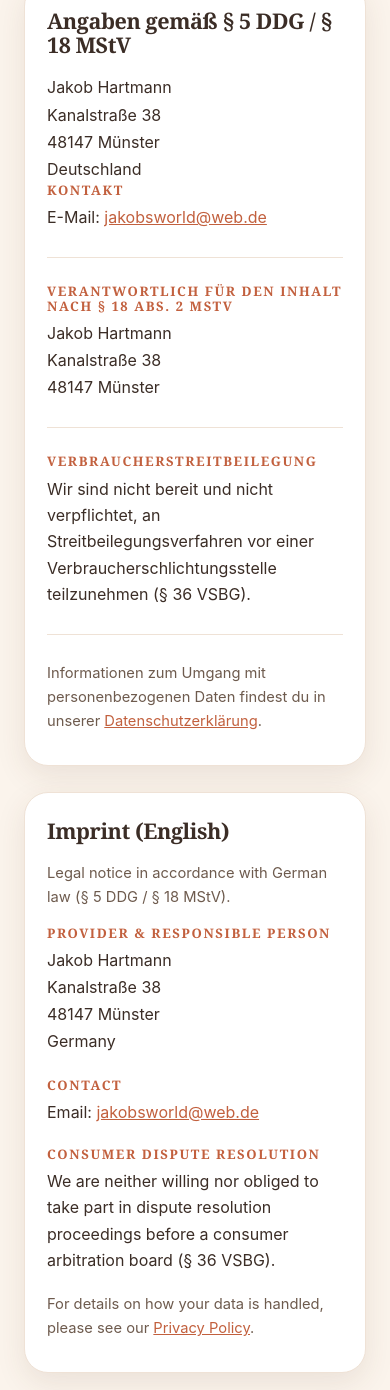
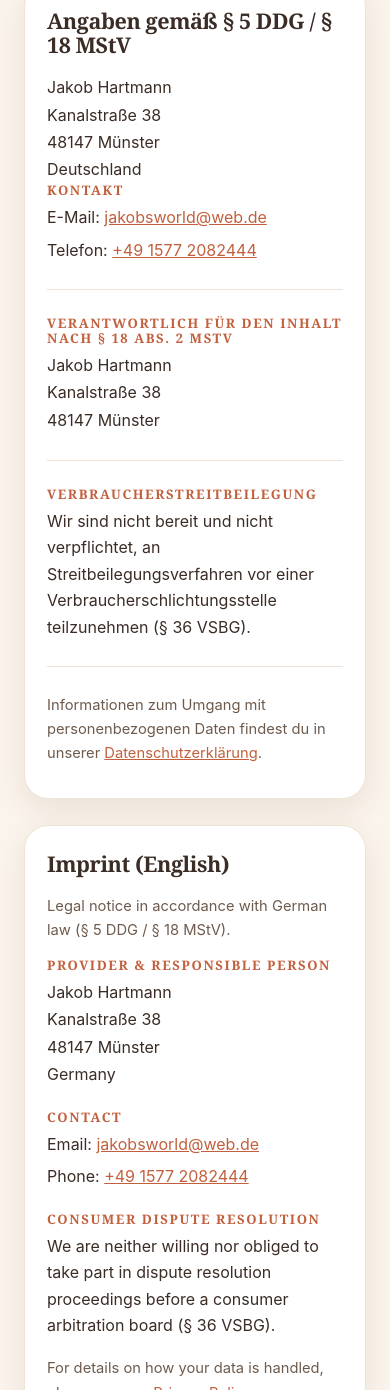
Before and after one commit to jakobjhartmann/twoofus.app, a plain HTML site: page imprint.html in a window 390 px wide. Shown: the part 322-1712 px from the top of the page. Drawn offline with Linux system fonts and the light colour scheme.

Commit message:
Imprint: phone number as second contact channel (§ 5 Abs. 1 Nr. 2 DDG)
Co-Authored-By: Claude Opus 5.5 <noreply@anthropic.com>

```diff
--- a/imprint.html
+++ b/imprint.html
@@ -116,7 +116,7 @@ h1,h2{letter-spacing:-0.02em;line-height:1.1}
 
     <h3>Kontakt</h3>
     <p>E-Mail: <a href="mailto:jakobsworld@web.de">jakobsworld@web.de</a></p>
-    <!-- TODO (Inhaber): § 5 Abs. 1 Nr. 2 DDG verlangt neben der E-Mail einen zweiten schnellen, unmittelbaren Kontaktweg (z. B. Telefonnummer). Hier ergänzen, z. B. <p>Telefon: …</p>. Nicht erfunden, Angabe fehlt noch. -->
+    <p>Telefon: <a href="tel:+4915772082444">+49&nbsp;1577&nbsp;2082444</a></p>
 
     <hr class="divider">
 
@@ -151,7 +151,7 @@ h1,h2{letter-spacing:-0.02em;line-height:1.1}
 
     <h3>Contact</h3>
     <p>Email: <a href="mailto:jakobsworld@web.de">jakobsworld@web.de</a></p>
-    <!-- TODO (owner): § 5(1) no. 2 DDG requires a second rapid, direct contact channel besides email (e.g. a phone number). Add it here, e.g. <p>Phone: …</p>, mirroring the German imprint. Intentionally left blank. -->
+    <p>Phone: <a href="tel:+4915772082444">+49&nbsp;1577&nbsp;2082444</a></p>
 
     <h3>Consumer dispute resolution</h3>
     <p>We are neither willing nor obliged to take part in dispute resolution proceedings before a consumer arbitration board (&sect;&nbsp;36 VSBG).</p>
```
Also changed, not shown: en/imprint.html (+1 -1 lines).
